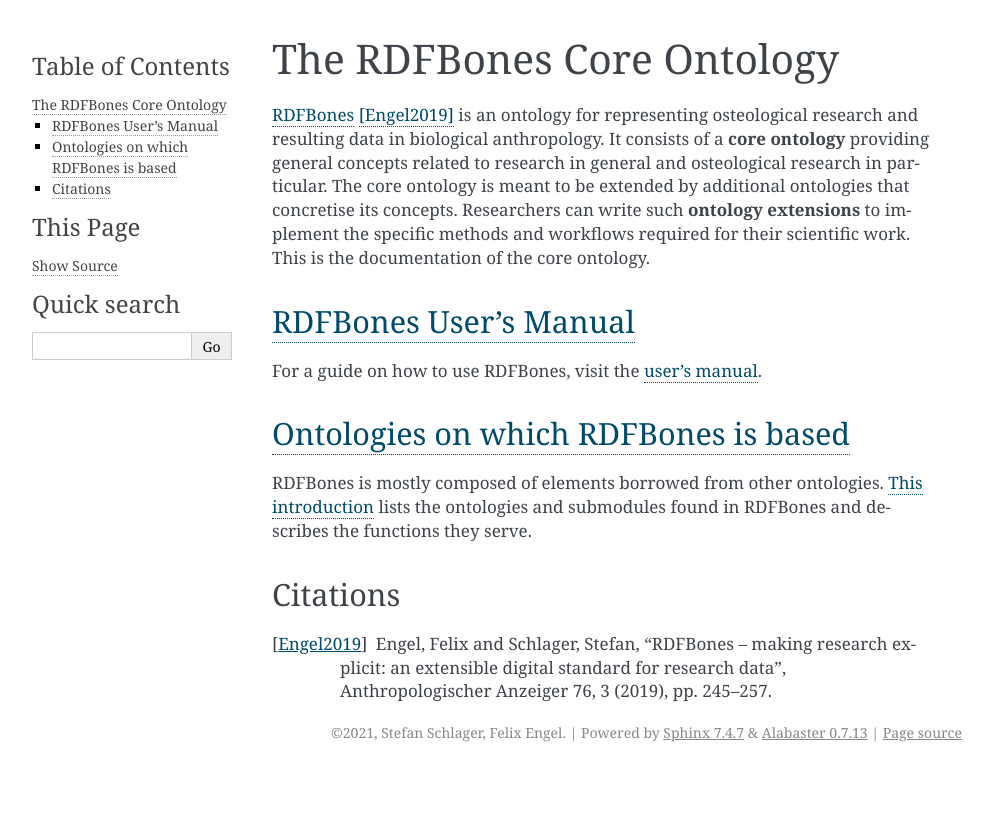
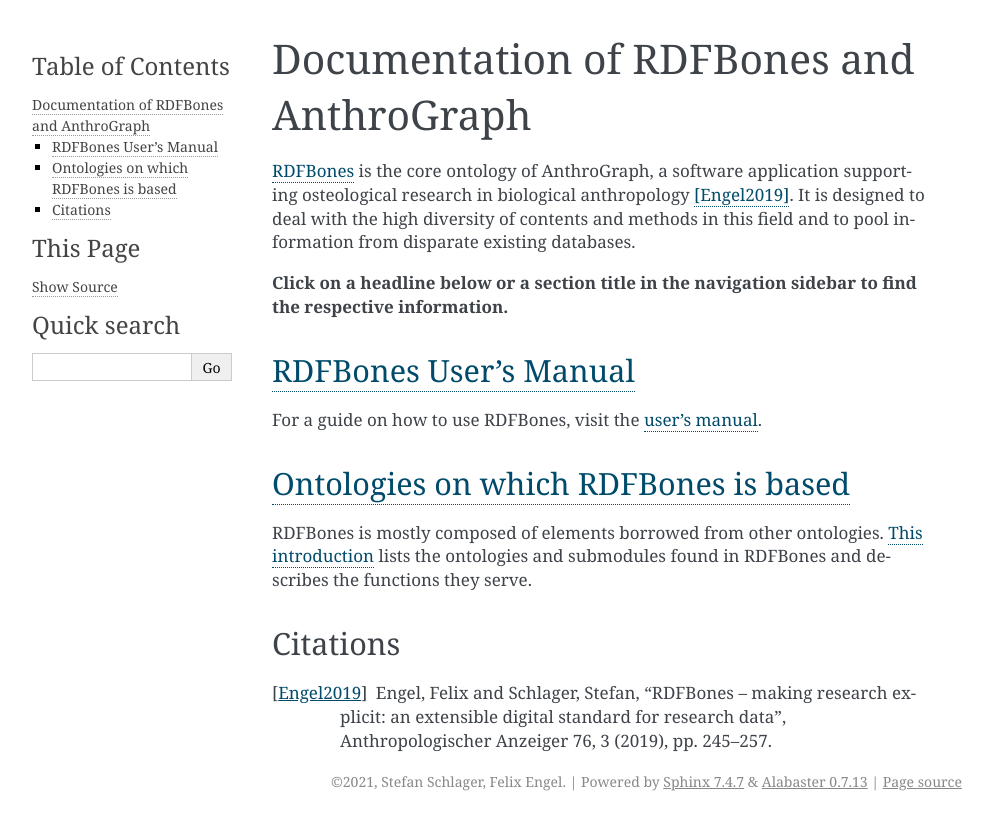
Before and after one commit to RDFBones/RDFBones-O, a Sphinx documentation site: the page built from docs/index.rst, in a window 1280 px wide. Shown: the top 830 px of the page, without its empty margins (148-1141 px from the left). Built offline with Sphinx 7.4.7, drawn with Linux system fonts in a browser that asks for light colours.

Commit message:
Revert "Corected introduction."
This reverts commit c8858f50f1ec170e7a617028259e6f22d372f8a5.

```diff
--- a/docs/index.rst
+++ b/docs/index.rst
@@ -3,10 +3,12 @@
    You can adapt this file completely to your liking, but it should at least
    contain the root `toctree` directive.
 
-The RDFBones Core Ontology
-==========================
+Documentation of RDFBones and AnthroGraph
+==========================================
 
-`RDFBones`_ [Engel2019]_ is an ontology for representing osteological research and resulting data in biological anthropology. It consists of a **core ontology** providing general concepts related to research in general and osteological research in particular. The core ontology is meant to be extended by additional ontologies that concretise its concepts. Researchers can write such **ontology extensions** to implement the specific methods and workflows required for their scientific work. This is the documentation of the core ontology.
+`RDFBones`_ is the core ontology of AnthroGraph, a software application supporting osteological research in biological anthropology [Engel2019]_. It is designed to deal with the high diversity of contents and methods in this field and to pool information from disparate existing databases.
+
+**Click on a headline below or a section title in the navigation sidebar to find the respective information.**
 
 .. _RDFBones: https://github.com/RDFBones/RDFBones-O
 
```
